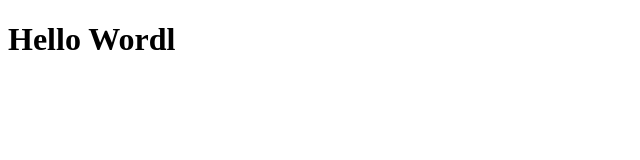
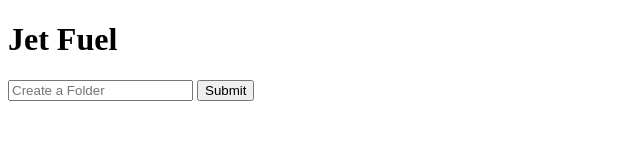
Before and after one commit to apsitos/JetFuel, a plain HTML site: page public/index.html in a window 1280 px wide. Shown: the whole page, without its empty margins (0-640 px from the left). Drawn offline with nearby package versions, Linux system fonts and the light colour scheme.

Commit message:
Starting to set up html file

```diff
--- a/public/index.html
+++ b/public/index.html
@@ -5,7 +5,12 @@
     <title>Jet Fuel</title>
   </head>
   <body>
-    <h1>Hello Wordl</h1>
+    <h1>Jet Fuel</h1>
+    <section class='folders'>
+      <input class='folders' type='text' placeholder="Create a Folder" />
+      <button class='create-folder' type='button'>Submit</button>
+      <ul class = 'folder-list'></ul>
+    </section>
 
   <script src="https://ajax.googleapis.com/ajax/libs/jquery/1.12.4/jquery.min.js"></script>
   <script type="text/javascript" src="index.js"></script>
```
